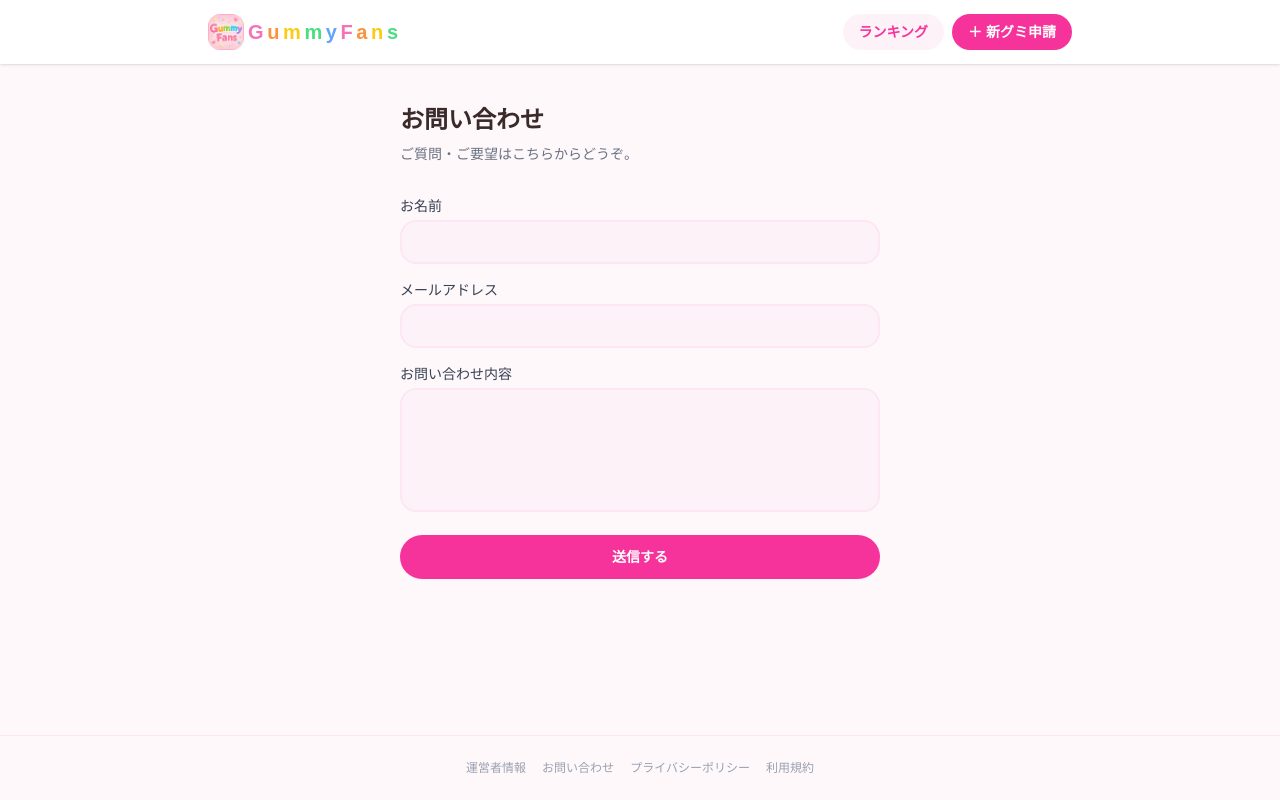
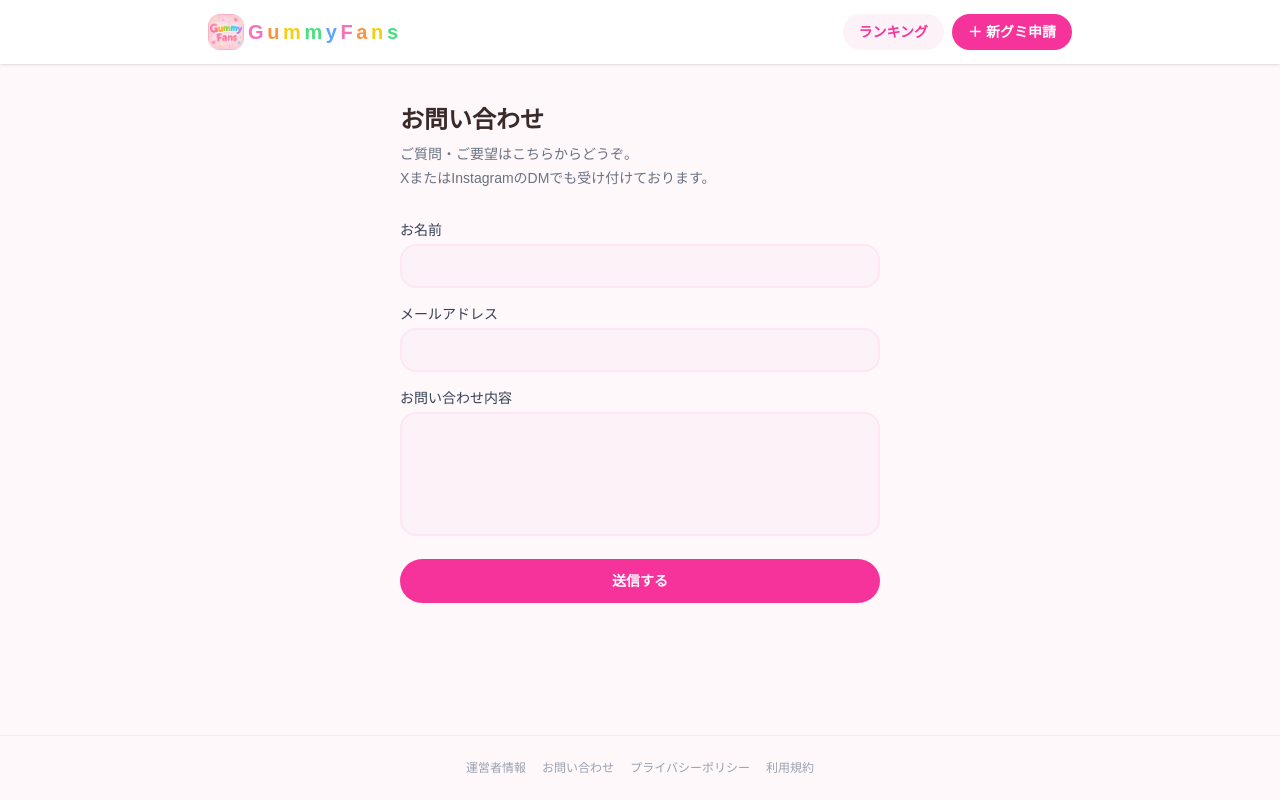
Before and after one commit to tubetarou1135/gummyfans, a Next.js app: page /contact in a window 1280 px wide. Built offline with nearby package versions, Linux system fonts and the light colour scheme; no server answers; a web font is replaced by a local one.

Commit message:
feat: add SNS DM note to contact page

```diff
--- a/app/contact/page.tsx
+++ b/app/contact/page.tsx
@@ -47,7 +47,8 @@
   return (
     <main className="max-w-lg mx-auto px-4 py-10">
       <h1 className="text-2xl font-bold mb-2">お問い合わせ</h1>
-      <p className="text-sm text-gray-500 mb-8">ご質問・ご要望はこちらからどうぞ。</p>
+      <p className="text-sm text-gray-500 mb-1">ご質問・ご要望はこちらからどうぞ。</p>
+      <p className="text-sm text-gray-500 mb-8">XまたはInstagramのDMでも受け付けております。</p>
 
       <form onSubmit={handleSubmit} className="space-y-4">
         <div>
```
